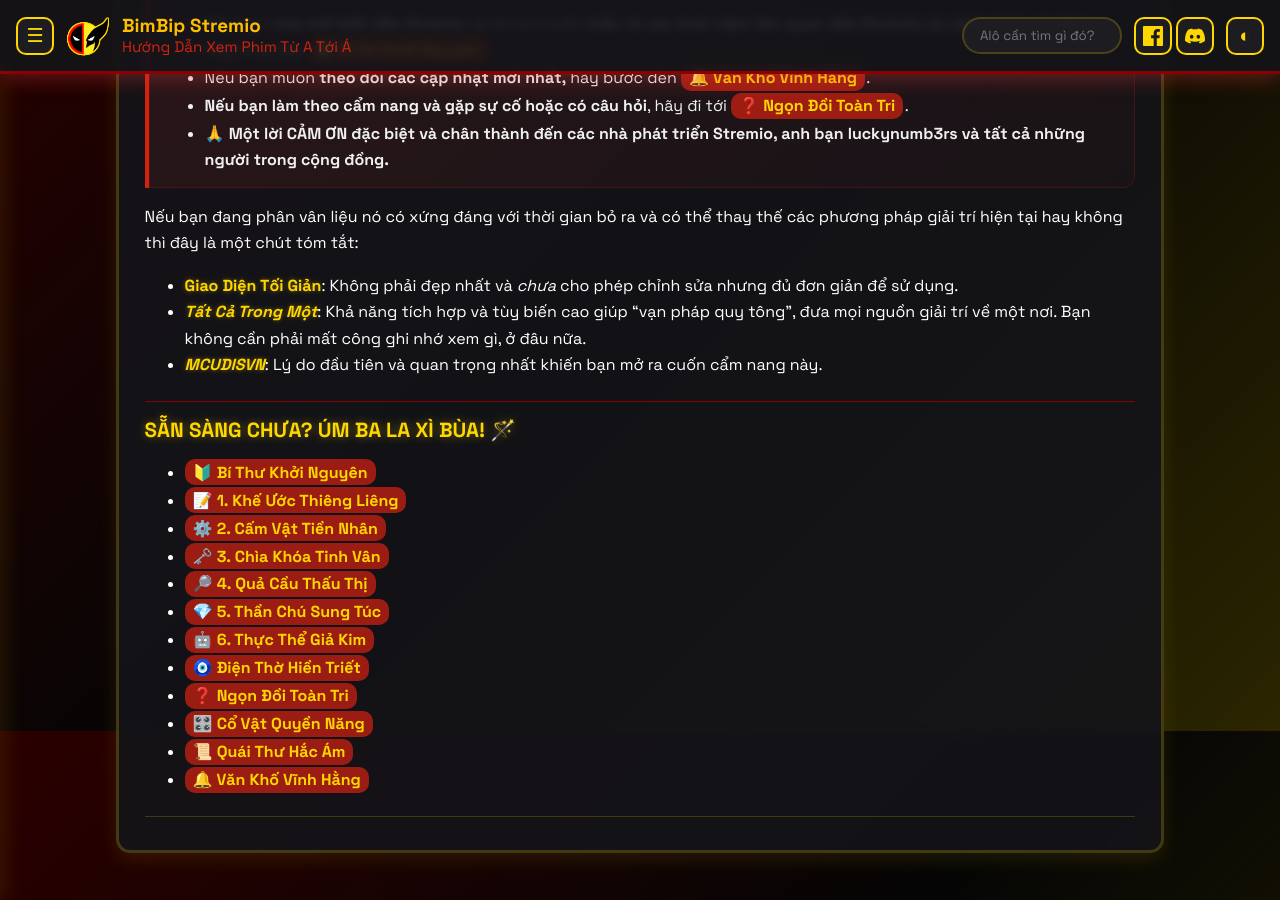
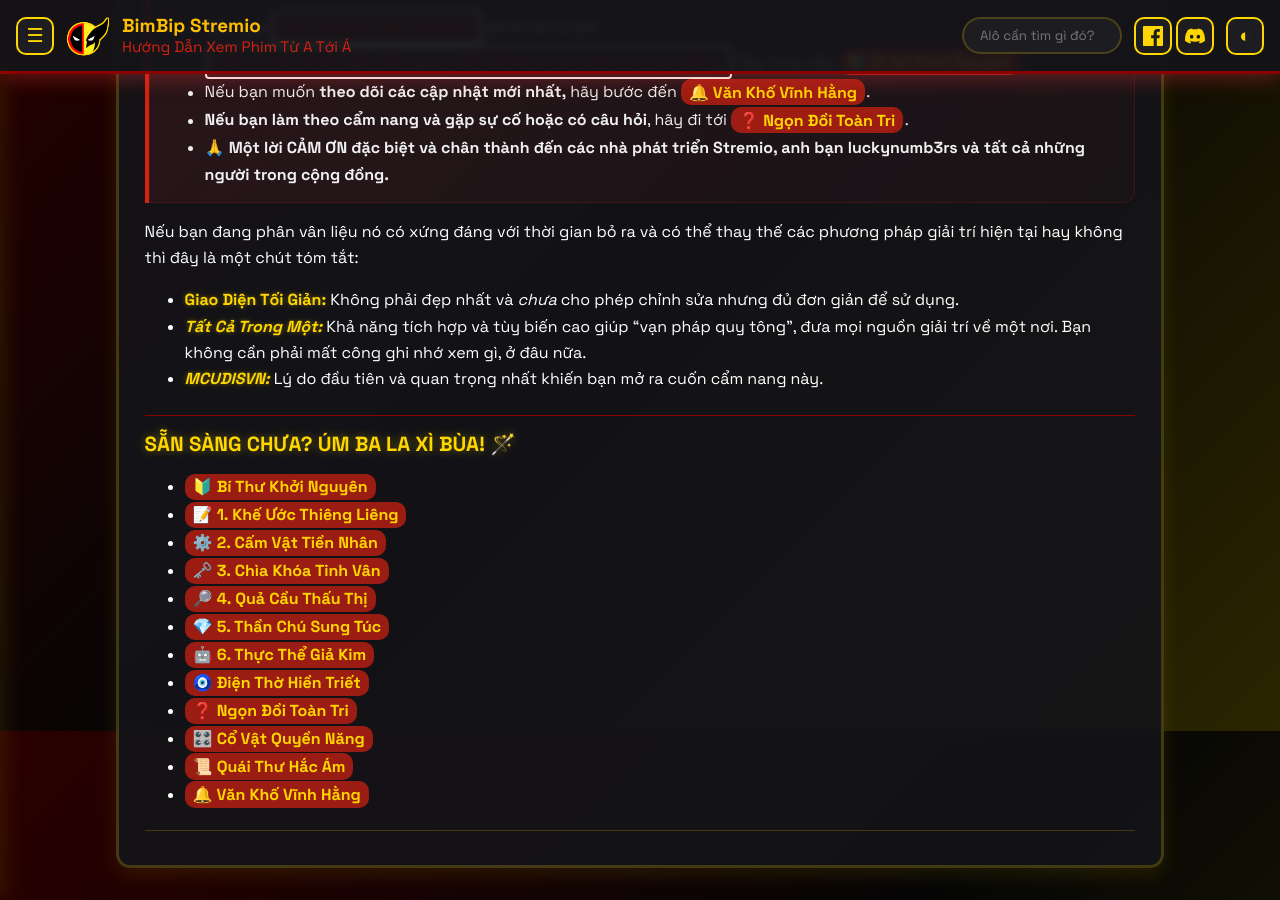
Before and after one commit to bimbipsubteam/bimbip-stremio, a Jekyll site: the page built from docs/index.md, in a window 1280 px wide and 900 px high, scrolled down 1069 px. Built offline with Jekyll 4.4.1, drawn with Linux system fonts in a browser that asks for light colours.

Commit message:
chore: auto-sync homepage outputs

```diff
--- a/docs/index.md
+++ b/docs/index.md
@@ -13,16 +13,16 @@ Sau nhiều lần thử nghiệm cũng như kiểm tra các Addon khác nhau, th
 Nhằm giúp mọi người làm quen với Stremio thật nhanh và sử dụng được ngay Addon MCUDISVN, Chef Bìm Bịp đã chọn lọc thông tin và chế tạo ra <b><i><mark>Cine-Gauntlet - Găng Tay Điện Ảnh</mark></i></b>. Đây là công cụ giúp bạn nắm giữ 6 "viên đá" cần thiết để làm chủ thực tại điện ảnh Stremio. Hãy bắt đầu với những hướng dẫn dễ dàng và dễ hiểu nhất rồi sau đó tự điều chỉnh bất kỳ thay đổi nào bạn muốn. 😊
 
 >## **CHÚ Ý:**
->* Nếu bạn **vừa mới biết đến Stremio** và tò mò muốn **hiểu rõ các khái niệm liên quan đến Stremio và cách nó hoạt động,** hãy truy cập [**🔰 Bí Sử Khởi Nguyên**](guide/0-Beginner-Concepts.md).
+>* Nếu bạn **<span class="trang-do">vừa mới biết đến Stremio</span>** và tò mò muốn **<span class="trang-do">hiểu rõ các khái niệm liên quan đến Stremio và cách nó hoạt động,</span>** hãy truy cập [**🔰 Bí Sử Khởi Nguyên**](guide/0-Beginner-Concepts.md).
 >* Nếu bạn muốn **theo dõi các cập nhật mới nhất,** hãy bước đến [**🔔 Văn Khố Vĩnh Hằng**](guide/Updates.md).
 >* **Nếu bạn làm theo cẩm nang và gặp sự cố hoặc có câu hỏi**, hãy đi tới [**❓ Ngọn Đồi Toàn Tri**](guide/8-Configuration-QA.md).
 >* **🙏 Một lời CẢM ƠN đặc biệt và chân thành đến các nhà phát triển Stremio, anh bạn luckynumb3rs và tất cả những người trong cộng đồng.**
 
 Nếu bạn đang phân vân liệu nó có xứng đáng với thời gian bỏ ra và có thể thay thế các phương pháp giải trí hiện tại hay không thì đây là một chút tóm tắt:
 
-* **<mark>Giao Diện Tối Giản</mark>**: Không phải đẹp nhất và *chưa* cho phép chỉnh sửa nhưng đủ đơn giản để sử dụng.
-* <b><i><mark>Tất Cả Trong Một</mark></i></b>: Khả năng tích hợp và tùy biến cao giúp "vạn pháp quy tông", đưa mọi nguồn giải trí về một nơi. Bạn không cần phải mất công ghi nhớ xem gì, ở đâu nữa.
-* <b><i><mark>MCUDISVN</mark></i></b>: Lý do đầu tiên và quan trọng nhất khiến bạn mở ra cuốn cẩm nang này.
+* **<mark>Giao Diện Tối Giản:</mark>** Không phải đẹp nhất và *chưa* cho phép chỉnh sửa nhưng đủ đơn giản để sử dụng.
+* <b><i><mark>Tất Cả Trong Một:</mark></i></b> Khả năng tích hợp và tùy biến cao giúp "vạn pháp quy tông", đưa mọi nguồn giải trí về một nơi. Bạn không cần phải mất công ghi nhớ xem gì, ở đâu nữa.
+* <b><i><mark>MCUDISVN:</mark></i></b> Lý do đầu tiên và quan trọng nhất khiến bạn mở ra cuốn cẩm nang này.
 
 ## Sẵn sàng chưa? Úm ba la xì bùa! 🪄
 
```
Also changed, not shown: README.md.
